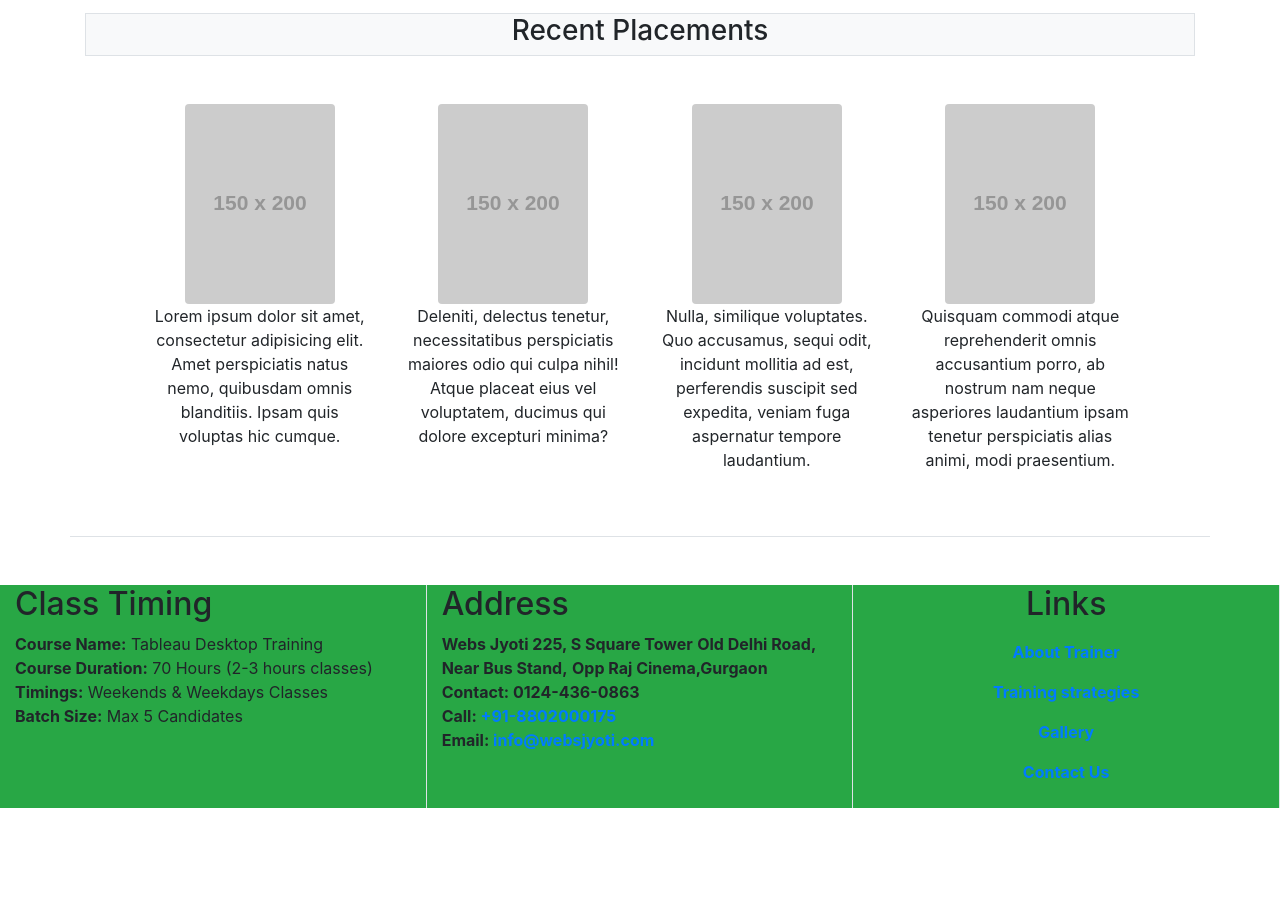
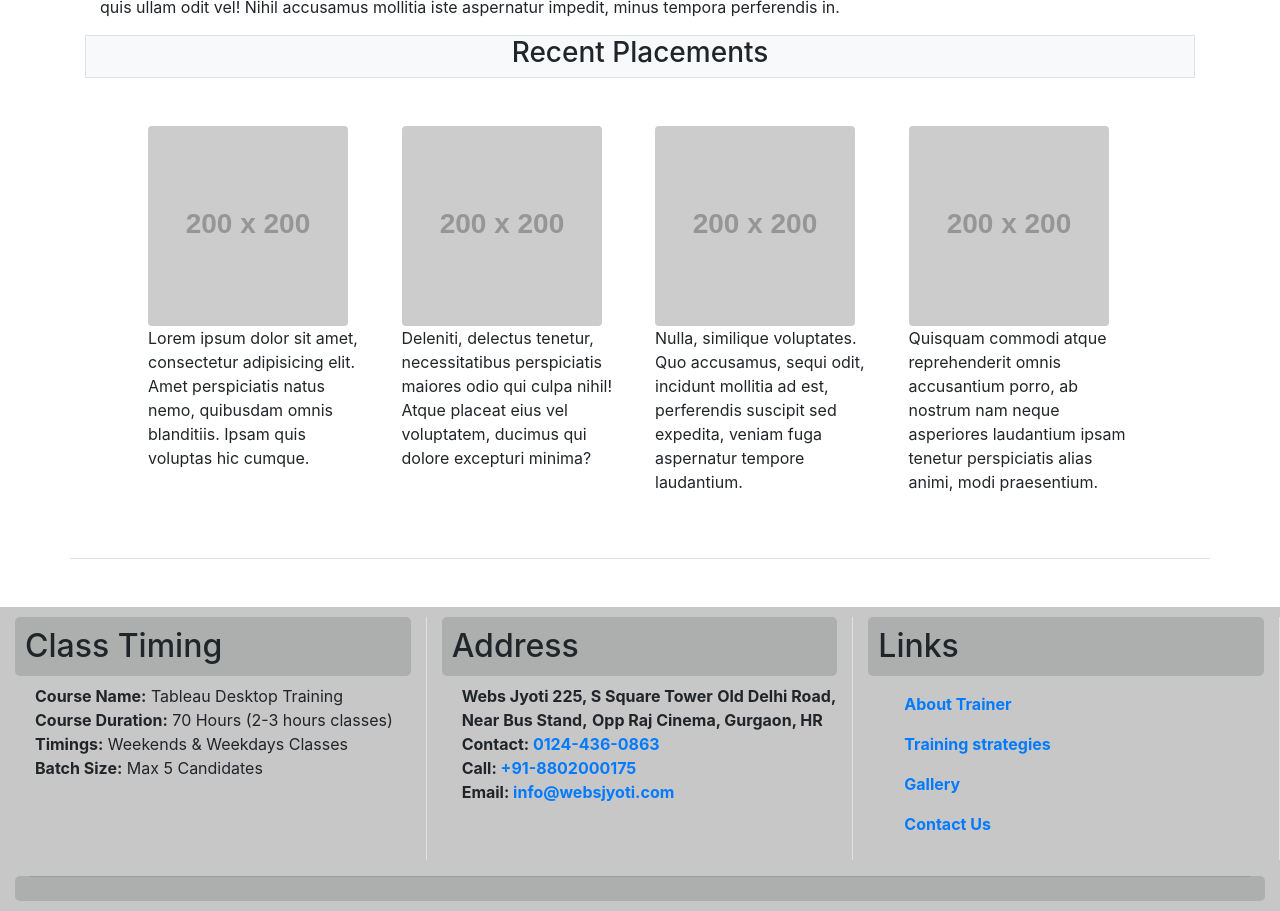
Before and after one commit to aks84/tabguru, a plain HTML site: page index.html in a window 1280 px wide. Shown: the part 2396-3307 px from the top of the page. Before the commit the page ends 3204 px from the top, so only its background shows below. Drawn offline with nearby package versions, Linux system fonts and the light colour scheme; placeholder pictures from the web are drawn by us.

Commit message:
changed footer background color

```diff
--- a/index.html
+++ b/index.html
@@ -112,7 +112,7 @@ Hirdesh Bhardwaj, a well known author as well as Founder of Webs Jyoti, conducts
 
 				<div class="container">
 				<div class="col">
-    			<h2>Tableau Training Highlights</h2>
+    			<h2 class="bg-light border rounded trainingH">Tableau Training Highlights</h2>
                 <h3>Data visulization with tableau</h3>
                 <p>Lorem ipsum dolor sit amet, consectetur adipisicing elit. Dicta obcaecati, temporibus eum quibusdam voluptatibus fuga debitis sunt necessitatibus, iure nostrum explicabo accusantium laboriosam optio quaerat mollitia. Quam consectetur repellendus vel quaerat nisi, reprehenderit praesentium harum sapiente, magni aliquid qui aspernatur tenetur, eaque atque fugiat perferendis odio consequatur saepe sunt vitae?</p>
                 <h3>Tableau's different joints to merge data</h3>
@@ -137,22 +137,22 @@ Hirdesh Bhardwaj, a well known author as well as Founder of Webs Jyoti, conducts
                     <div class="bg-light border">
                         <h3>Recent Placements</h3>
                     </div>
-                    <div class="row text-center m-5">
+                    <div class="row text-left m-5">
                         <div class="col col-sm-12 col-md-6 col-lg-3">
-                            <img class="rounded" src="https://via.placeholder.com/150x200" alt="">
-                                <p>Lorem ipsum dolor sit amet, consectetur adipisicing elit. Amet perspiciatis natus nemo, quibusdam omnis blanditiis. Ipsam quis voluptas hic cumque.</p>
+                            <img class="rounded" src="https://via.placeholder.com/200x200" alt="">
+                                <p >Lorem ipsum dolor sit amet, consectetur adipisicing elit. Amet perspiciatis natus nemo, quibusdam omnis blanditiis. Ipsam quis voluptas hic cumque.</p>
                             </img></div>
                         <div class="col col-sm-12 col-md-6 col-lg-3">
-                            <img class="rounded" src="https://via.placeholder.com/150x200" alt="">
-                                <p>Deleniti, delectus tenetur, necessitatibus perspiciatis maiores odio qui culpa nihil! Atque placeat eius vel voluptatem, ducimus qui dolore excepturi minima?</p>
+                            <img class="rounded" src="https://via.placeholder.com/200x200" alt="">
+                                <p >Deleniti, delectus tenetur, necessitatibus perspiciatis maiores odio qui culpa nihil! Atque placeat eius vel voluptatem, ducimus qui dolore excepturi minima?</p>
                             </img></div>
                         <div class="col col-sm-12 col-md-6 col-lg-3">
-                            <img class="rounded" src="https://via.placeholder.com/150x200" alt="">
-                                <p>Nulla, similique voluptates. Quo accusamus, sequi odit, incidunt mollitia ad est, perferendis suscipit sed expedita, veniam fuga aspernatur tempore laudantium.</p>
+                            <img class="rounded" src="https://via.placeholder.com/200x200" alt="">
+                                <p >Nulla, similique voluptates. Quo accusamus, sequi odit, incidunt mollitia ad est, perferendis suscipit sed expedita, veniam fuga aspernatur tempore laudantium.</p>
                             </img></div>
                         <div class="col col-sm-12 col-md-6 col-lg-3">
-                            <img class="rounded" src="https://via.placeholder.com/150x200" alt="">
-                                <p>Quisquam commodi atque reprehenderit omnis accusantium porro, ab nostrum nam neque asperiores laudantium ipsam tenetur perspiciatis alias animi, modi praesentium.</p>
+                            <img class="rounded" src="https://via.placeholder.com/200x200" alt="">
+                                <p >Quisquam commodi atque reprehenderit omnis accusantium porro, ab nostrum nam neque asperiores laudantium ipsam tenetur perspiciatis alias animi, modi praesentium.</p>
                             </img></div>
                     </div>
                 </div>
@@ -167,20 +167,21 @@ Hirdesh Bhardwaj, a well known author as well as Founder of Webs Jyoti, conducts
 
 
 
-        <footer class="container-fluid bg-success ">
+        <footer class="container-fluid footer">
             <div class="row">
-            <div class="col col-lg-4 col-md-4 col-sm-12  text-left border-right ">
-            <h2>Class Timing</h2>
-            <p>
-<b>Course Name:</b> Tableau Desktop Training<br>
-<b>Course Duration:</b> 70 Hours (2-3 hours classes)<br>
-<b>Timings:</b> Weekends &amp; Weekdays Classes<br>
-<b>Batch Size:</b> Max 5 Candidates
+            <div class="col col-lg-4 col-md-4 col-sm-12   text-left border-right btmftr">
+            <h2 class="ftrH">Class Timing</h2>
+                <p>
+                    <b>Course Name:</b> Tableau Desktop Training<br>
+                    <b>Course Duration:</b> 70 Hours (2-3 hours classes)<br>
+                    <b>Timings:</b> Weekends &amp; Weekdays Classes<br>
+                    <b>Batch Size:</b> Max 5 Candidates
 
 
-                    </p>            </div>
-            <div class="col col-lg-4 col-md-4 col-sm-12 text-left border-right ">
-            <h2>Address</h2>
+                </p>
+            </div>
+            <div class="col col-lg-4 col-md-4 col-sm-12  text-left border-right btmftr">
+            <h2 class="ftrH">Address</h2>
             <address>
 
 
@@ -189,10 +190,10 @@ Hirdesh Bhardwaj, a well known author as well as Founder of Webs Jyoti, conducts
 
                             <strong>Old Delhi Road, Near Bus Stand,</strong>
 
-                            <strong>Opp Raj Cinema,Gurgaon</strong>
+                            <strong>Opp Raj Cinema, Gurgaon, HR</strong> <br>
 
 
-                            <strong>Contact: 0124-436-0863</strong><br>
+                            <strong>Contact: <a href="tel">0124-436-0863</a> </strong><br>
 
                                <strong>Call: <a href="tel">+91-8802000175</a></strong><br>
 
@@ -201,8 +202,8 @@ Hirdesh Bhardwaj, a well known author as well as Founder of Webs Jyoti, conducts
 
 
                    </address>         </div>
-            <div class="col col-lg-4 col-md-4 col-sm-12 text-center border-right ">
-            <h2>Links</h2>
+            <div class="col col-lg-4 col-md-4 col-sm-12  text-left border-right btmftr">
+            <h2 class="ftrH">Links</h2>
             <p>
 
 
@@ -220,6 +221,9 @@ Hirdesh Bhardwaj, a well known author as well as Founder of Webs Jyoti, conducts
             </p>
             </div>
             </div>
+            <div class="container-fluid footerBottom">
+                <hr>
+            </div>
         </footer>
 
 
--- a/style.css
+++ b/style.css
@@ -0,0 +1,26 @@
+
+
+.ftrH {
+    background: rgb(173, 175, 175);
+    padding: 10px;
+    border-radius: 5px;
+}
+
+.container-fluid.footerBottom {
+    height: 25px;
+    background:rgb(173, 175, 175);
+    border-radius: 5px;
+}
+
+.btmftr> p, address{
+    margin-left: 20px;
+}
+
+.trainingH{
+    padding: 10px;
+}
+
+.footer{
+    background-color:rgb(199, 199, 199);
+    padding: 10px;
+}
```
